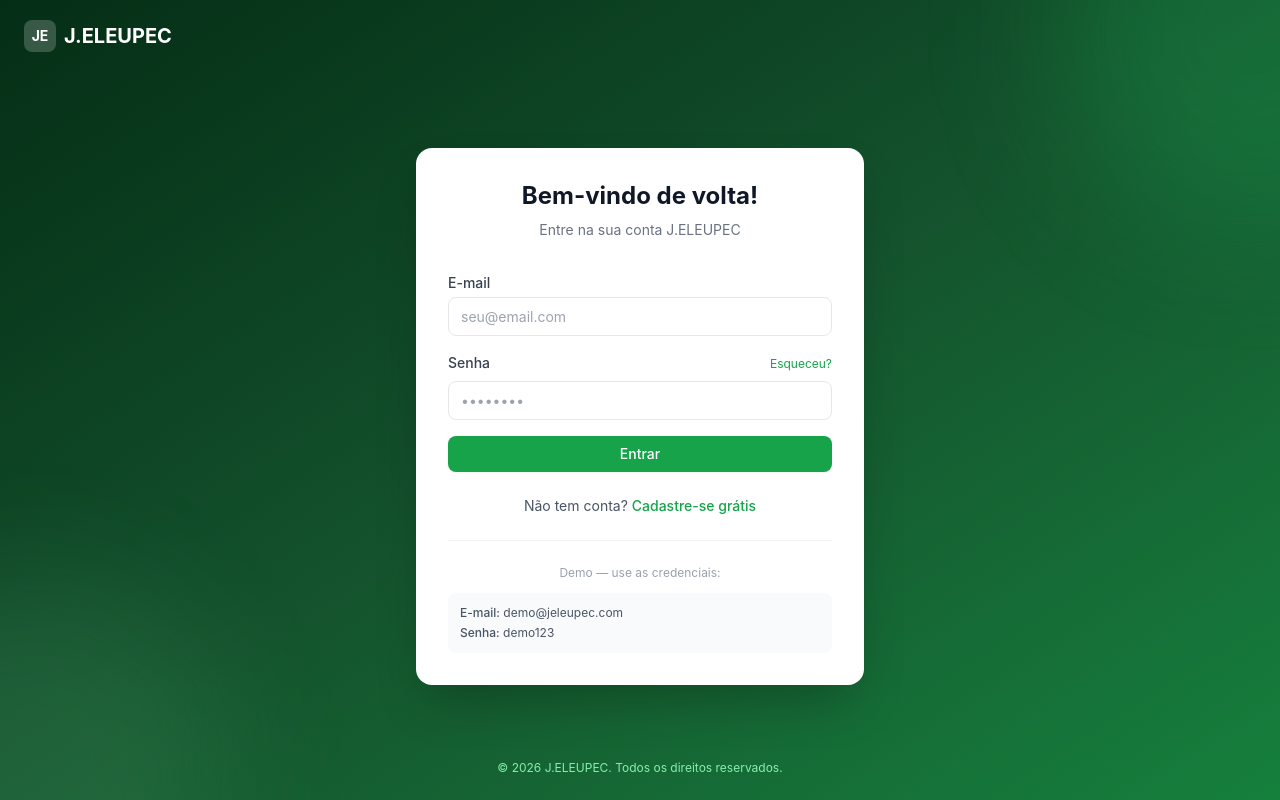
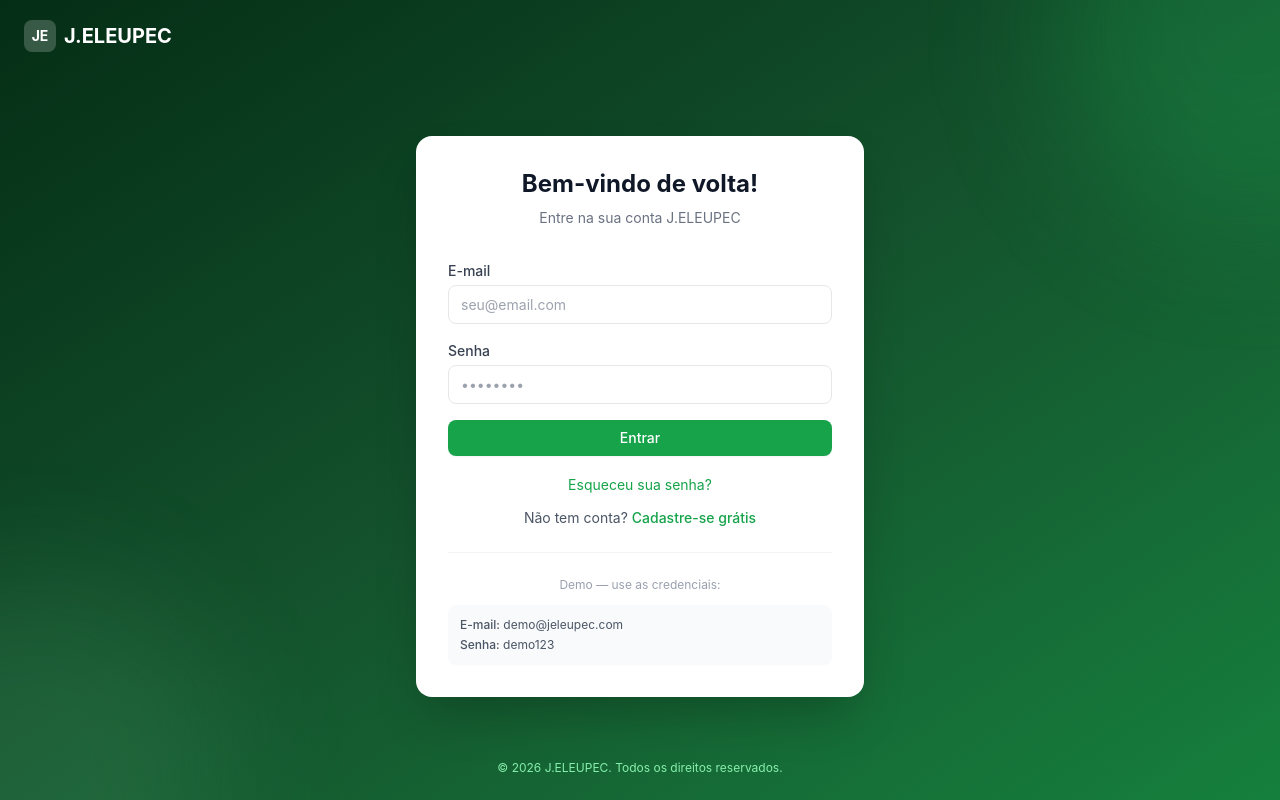
Before and after one commit to imjeaneleuterio-hue/agropec-saas, a Next.js app: page /login in a window 1280 px wide. Built offline with nearby package versions, Linux system fonts and the light colour scheme.

Commit message:
fix: mover link esqueci-senha para fora do formulário

```diff
--- a/src/app/(auth)/login/page.tsx
+++ b/src/app/(auth)/login/page.tsx
@@ -58,10 +58,7 @@ export default function LoginPage() {
             />
           </div>
           <div>
-            <div className="flex justify-between items-center mb-1">
-              <label className="label mb-0">Senha</label>
-              <Link href="/esqueci-senha" className="text-xs text-primary-600 hover:underline">Esqueceu?</Link>
-            </div>
+            <label className="label">Senha</label>
             <input
               type="password"
               required
@@ -81,7 +78,13 @@ export default function LoginPage() {
           </button>
         </form>
 
-        <div className="mt-6 text-center">
+        <div className="mt-4 text-center">
+          <Link href="/esqueci-senha" className="text-sm text-primary-600 hover:underline">
+            Esqueceu sua senha?
+          </Link>
+        </div>
+
+        <div className="mt-3 text-center">
           <p className="text-sm text-gray-600">
             Não tem conta?{' '}
             <Link href="/cadastro" className="text-primary-600 font-medium hover:underline">
```
